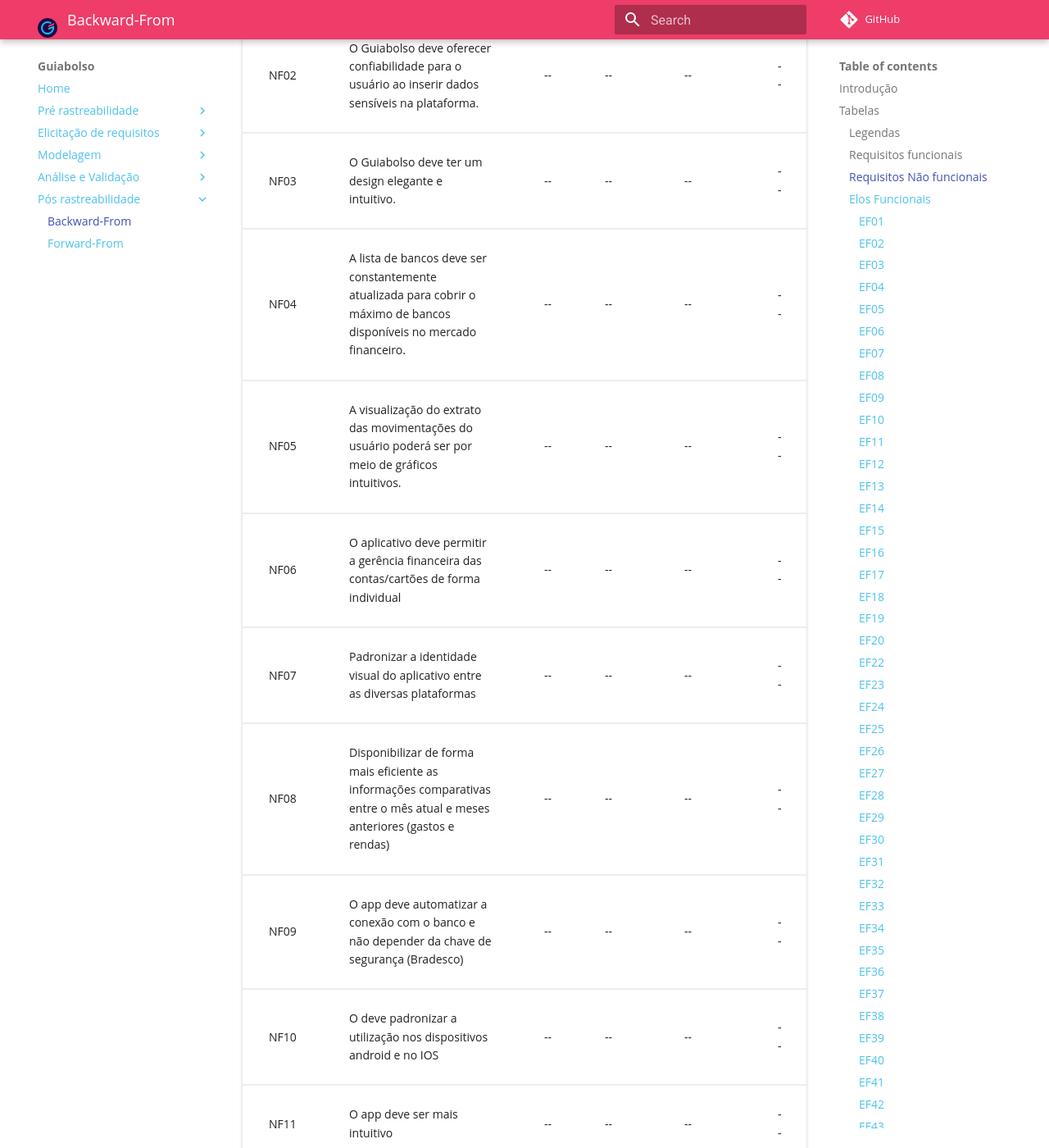
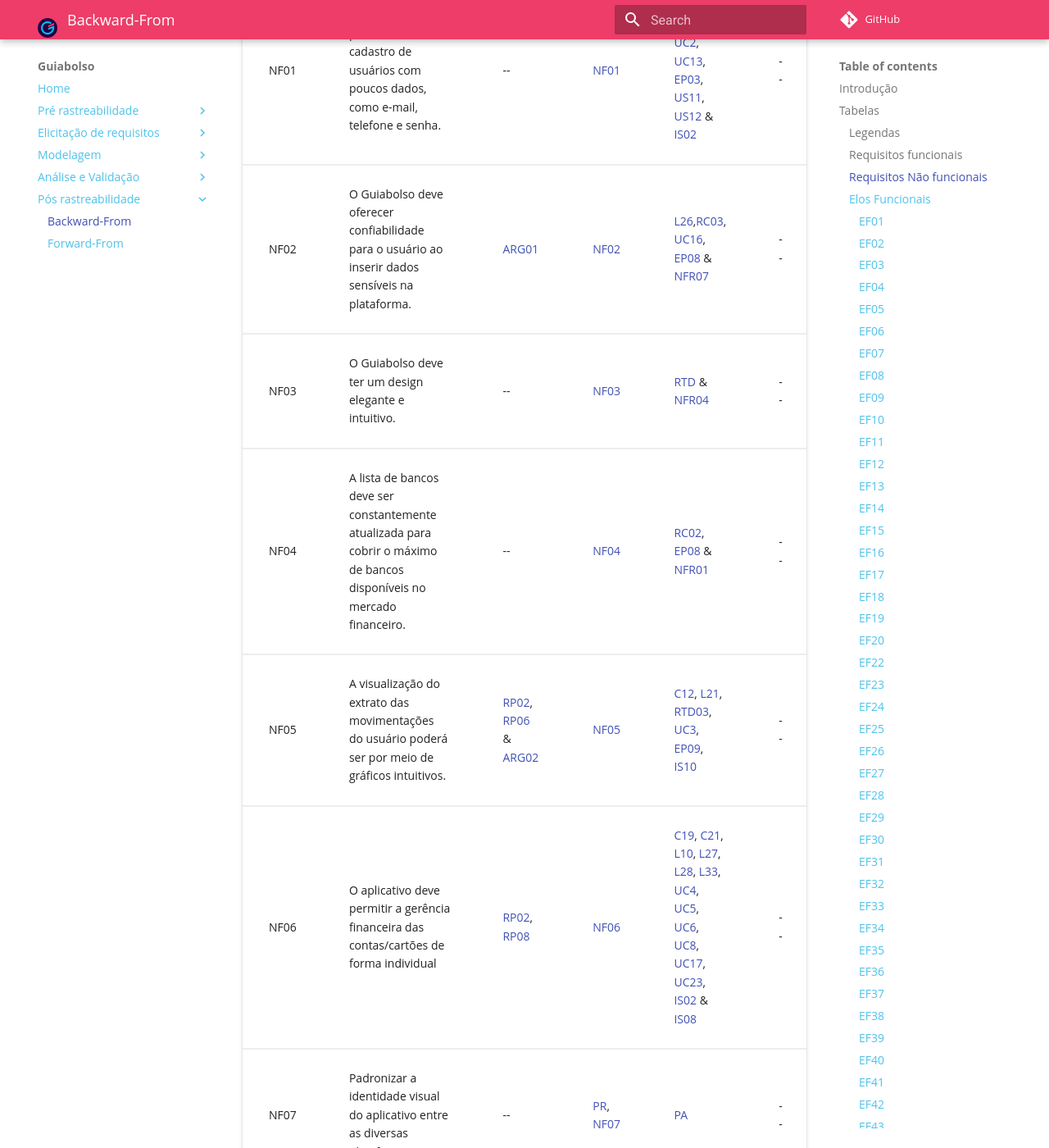
Before and after one commit to fga-disciplinas/2019.1-Guia-Bolso, an MkDocs documentation site: the page built from docs/pos-rastreabilidade/backward.md, in a window 1280 px wide and 1400 px high, scrolled down 6422 px. Shown: the whole window at 82% size. Built offline with MkDocs 1.6.1 and Material for MkDocs 9.7.7, drawn with Linux system fonts in a browser that asks for light colours; comment, search, counter and statistics services are not loaded; old or Windows-style settings are respelled for this version of MkDocs; some of the changed text lies outside the part shown.

Commit message:
Adicionando backward requisitos nao funcionais
Paralizando demanda para fazer reindexação de especificação suplementar

```diff
--- a/docs/pos-rastreabilidade/backward.md
+++ b/docs/pos-rastreabilidade/backward.md
@@ -75,25 +76,25 @@
 ### Requisitos Não funcionais
 
 <div class="datatable"></div>
-| ID | Descrição | Fonte | Elicitação | Modelagem | Elo |
+| ID | Descrição | Pré-Rastreab. | Elicitação | Modelagem | Elo |
 |--|--|--|--|--|--|
-| NF01 |O Guiabolso deve permitir o cadastro de usuários com poucos dados, como e-mail, telefone e senha.|--|--|--|--|
-| NF02 |O Guiabolso deve oferecer confiabilidade para o usuário ao inserir dados sensíveis na plataforma.| --|--|--|--|
-| NF03 |O Guiabolso deve ter um design elegante e intuitivo. | --|--|--|--|
-| NF04 |A lista de bancos deve ser constantemente atualizada para cobrir o máximo de bancos disponíveis no mercado financeiro.|--|--|--|--|
-| NF05 |A visualização do extrato das movimentações do usuário poderá ser por meio de gráficos intuitivos.| --|--|--|--|
-| NF06 | O aplicativo deve permitir a gerência financeira das contas/cartões de forma individual |--|--|--|--|
-| NF07 | Padronizar a identidade visual do aplicativo entre as diversas plataformas | --|--|--|--|
-| NF08 | Disponibilizar de forma mais eficiente as informações comparativas entre o mês atual e meses anteriores (gastos e rendas) | --|--|--|--|
-| NF09 | O app deve automatizar a conexão com o banco e não depender da chave de segurança (Bradesco) | --|--|--|--|
-| NF10 | O deve padronizar a utilização nos dispositivos android e no IOS| --|--|--|--|
-| NF11 | O app deve ser mais intuitivo| --|--|--|--|
-| NF12 | O app deve reduzir as propagandas na aba guia| --|--|--|--|
-| NF13 |  Mais opções de visualização nos gráficos de rendas e gastos |--|--|--|--|
-| NF14 | Ter uma versão web | --|--|--|--|
-| NF15 | Rapidez e facilidade no uso | --|--|--|--|
-| NF16 | Ter um extrato bem organizado e categorizado | --|--|--|--|
-| NF17 | O app na parte de guia deve exibir os cards pela ordem de relevância  |--|--|--|--|
+| NF01 |O Guiabolso deve permitir o cadastro de usuários com poucos dados, como e-mail, telefone e senha.|--|[NF01](../../elicitacao-de-requisitos/requisitos/#tabela-de-requisitos-nao-funcionais)|[C13](../../modelagem/cenarios/#c13-criar-uma-conta), [RTD04](../..//modelagem/especificacao/#rtd04-cadastro),<br>[UC2](../../modelagem/casos_de_uso/#uc2-cadastrar-usuario), [UC13](../../modelagem/cenarios/#c13-criar-uma-conta),<br>[EP03](../../modelagem/backlog/#ep03-cadastro), [US11](../../modelagem/backlog/#us11-elaborar-formulario),<br> [US12](../../modelagem/backlog/#us12-validacao-dados-de-cadastro) & [IS02](../../modelagem/istar/#is02-adicionar-contas-e-cartoes) |--|
+| NF02 |O Guiabolso deve oferecer confiabilidade para o usuário ao inserir dados sensíveis na plataforma.|[ARG01](../../pre-rastreabilidade/argumentacao/#arg01-privacidade-do-usuario)|[NF02](../../elicitacao-de-requisitos/requisitos/#tabela-de-requisitos-nao-funcionais)|[L26](../../modelagem/lexicos/#l26-chave-de-seguranca),[RC03](../../modelagem/especificacao/#rc03-privacidade-dos-dados),<br>[UC16](../../modelagem/casos_de_uso/#uc16-adicionar-codigo-de-seguranca), [EP08](../../modelagem/backlog/#ep08-troca-de-dados) &<br>[NFR07](../../modelagem/nfr/#nfr07-seguranca)|--|
+| NF03 |O Guiabolso deve ter um design elegante e intuitivo. |--|[NF03](../../elicitacao-de-requisitos/requisitos/#tabela-de-requisitos-nao-funcionais)|[RTD](../../modelagem/especificacao/#restricao-de-design) & [NFR04](../../modelagem/nfr/#nfr04-design)|--|
+| NF04 |A lista de bancos deve ser constantemente atualizada para cobrir o máximo de bancos disponíveis no mercado financeiro.|--|[NF04](../../elicitacao-de-requisitos/requisitos/#tabela-de-requisitos-nao-funcionais)|[RC02](../../modelagem/especificacao/#rc02-integridade-dos-dados), [EP08](../../modelagem/backlog/#ep08-troca-de-dados) &<br> [NFR01](../../modelagem/nfr/#nfr01-suportabilidade)|--|
+| NF05 |A visualização do extrato das movimentações do usuário poderá ser por meio de gráficos intuitivos.|[RP02](../../pre-rastreabilidade/richpicture/#rp02-usabilidade), [RP06](../../pre-rastreabilidade/richpicture/#rp06-financeiro-aba) &<br>[ARG02](../../pre-rastreabilidade/argumentacao/#arg02-extrato)|[NF05](../../elicitacao-de-requisitos/requisitos/#tabela-de-requisitos-nao-funcionais)|[C12](../..//modelagem/cenarios/#c12-ir-para-extrato), [L21](../../modelagem/lexicos/#l21-extrato),<br> [RTD03](../../modelagem/especificacao/#rtd03-conteudo), [UC3](../../modelagem/casos_de_uso/#uc3-visualizar-extrato),<br> [EP09](../../modelagem/backlog/#ep09-extrato), [IS10](../../modelagem/istar/#is10-visualizar-extrato)|--|
+| NF06 | O aplicativo deve permitir a gerência financeira das contas/cartões de forma individual |[RP02](../../pre-rastreabilidade/richpicture/#rp02-usabilidade), [RP08](../../pre-rastreabilidade/richpicture/#rp08-configuracoes)|[NF06](../../elicitacao-de-requisitos/requisitos/#tabela-de-requisitos-nao-funcionais)|[C19](../..//modelagem/cenarios/#c19-cadastrar-banco), [C21](../../modelagem/cenarios/#c21-atualizar-contas-e-cartoes),<br>[L10](../../modelagem/lexicos/#l10-pausar-cartao), [L27](../../modelagem/lexicos/#l27-cartao-de-debito),<br>[L28](../../modelagem/lexicos/#l28-cartao-de-credito), [L33](../../modelagem/lexicos/#l33-conta-bancaria),<br>[UC4](../../modelagem/casos_de_uso/#uc4-visualizar-contas-bancarias-e-cartoes), [UC5](../../modelagem/casos_de_uso/#uc5-atualizar-contas-e-cartoes),<br>[UC6](../..//modelagem/casos_de_uso/#uc6-adicionar-transacao-manual), [UC8](../../modelagem/casos_de_uso/#uc8-editar-transacao),<br> [UC17](../../modelagem/casos_de_uso/#uc17-ignorar-transacao), [UC23](../../modelagem/casos_de_uso/#uc23-visualizar-comparacao-de-gastos),<br>[IS02](../../modelagem/istar/#is02-adicionar-contas-e-cartoes) & [IS08](../../modelagem/istar/#is08-transacoes)|--|
+| NF07 | Padronizar a identidade visual do aplicativo entre as diversas plataformas |--|[PR](../../elicitacao-de-requisitos/prototipacao/), [NF07](../../elicitacao-de-requisitos/requisitos/#tabela-de-requisitos-nao-funcionais)|[PA](../../modelagem/especificacao/#padroes-aplicaveis)|--|
+| NF08 | Disponibilizar de forma mais eficiente as informações comparativas entre o mês atual e meses anteriores (gastos e rendas) |--|[NF08](../../elicitacao-de-requisitos/requisitos/#tabela-de-requisitos-nao-funcionais)|[C3](../../modelagem/cenarios/#c3-criar-planejamento), [L23](../../modelagem/lexicos/#l23-meta),<br>[L40](../../modelagem/lexicos/#l40-planejamento-financeiro), [UC10](../../modelagem/casos_de_uso/#uc10-adicionar-planejamento),<br>[EP11](../../modelagem/backlog/#ep11-planejamento) & [IS06](../../modelagem/istar/#is06-planejamento-de-rendas-e-gastos)|--|
+| NF09 | O app deve automatizar a conexão com o banco e não depender da chave de segurança (Bradesco) |--|[NF09](../../elicitacao-de-requisitos/requisitos/#tabela-de-requisitos-nao-funcionais)|--|--|
+| NF10 | O app deve padronizar a utilização nos dispositivos android e no IOS|--|[PR](../../elicitacao-de-requisitos/prototipacao/), [NF10](../../elicitacao-de-requisitos/requisitos/#tabela-de-requisitos-nao-funcionais)|--|--|
+| NF11 | O app deve ser mais intuitivo| --| [NF11](../../elicitacao-de-requisitos/requisitos/#tabela-de-requisitos-nao-funcionais)| -- |--|
+| NF12 | O app deve reduzir as propagandas na aba guia|--|[NF12](../../elicitacao-de-requisitos/requisitos/#tabela-de-requisitos-nao-funcionais)|--|--|
+| NF13 |  Mais opções de visualização nos gráficos de rendas e gastos |--|[NF13](../../elicitacao-de-requisitos/requisitos/#tabela-de-requisitos-nao-funcionais)|--|--|
+| NF14 | Ter uma versão web |--|[NF14](../../elicitacao-de-requisitos/requisitos/#tabela-de-requisitos-nao-funcionais)|--|--|
+| NF15 | Rapidez e facilidade no uso |--|[NF15](../../elicitacao-de-requisitos/requisitos/#tabela-de-requisitos-nao-funcionais)|--|--|
+| NF16 | Ter um extrato bem organizado e categorizado |--|[NF16](../../elicitacao-de-requisitos/requisitos/#tabela-de-requisitos-nao-funcionais)|--|--|
+| NF17 | O app na parte de guia deve exibir os cards pela ordem de relevância  |--|[NF17](../../elicitacao-de-requisitos/requisitos/#tabela-de-requisitos-nao-funcionais)|--|--|
 
 ### Elos Funcionais
 
```
Also changed, not shown: other parts of docs/pos-rastreabilidade/backward.md (+122 -0 lines).
